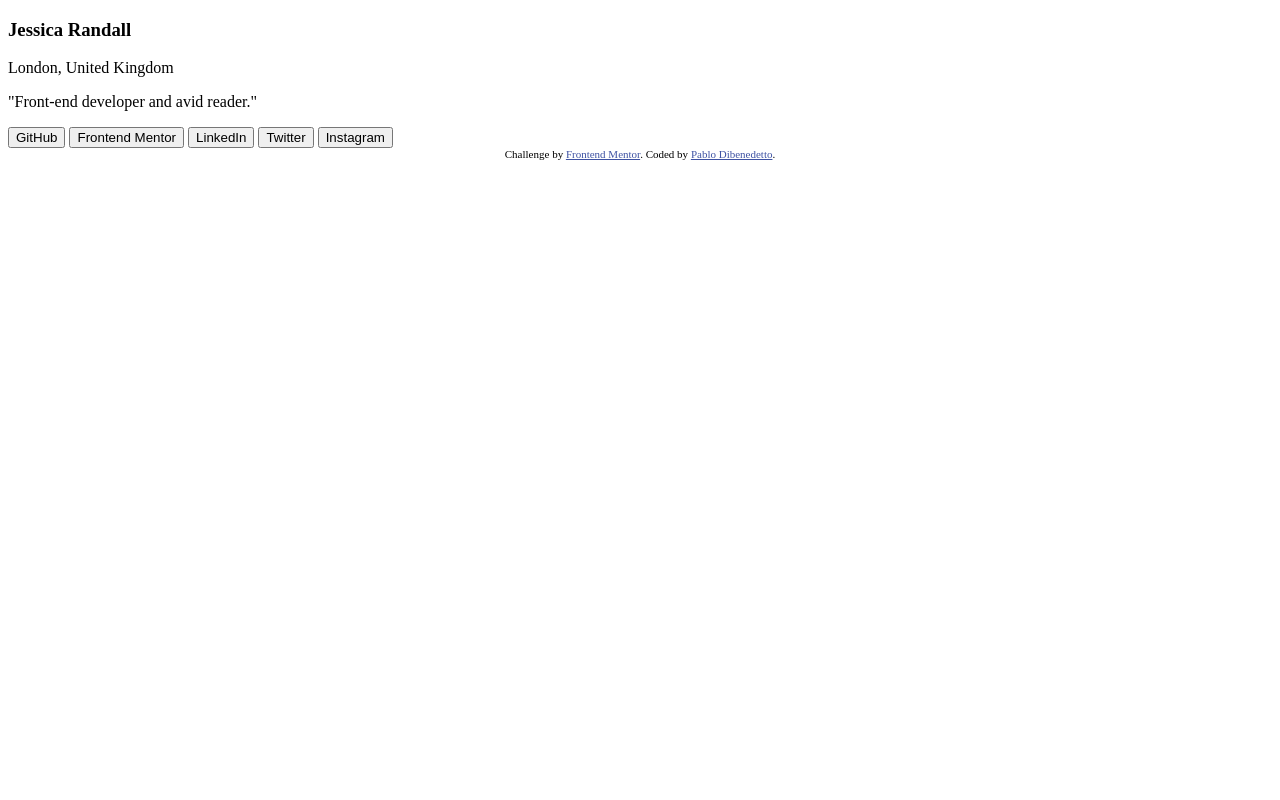
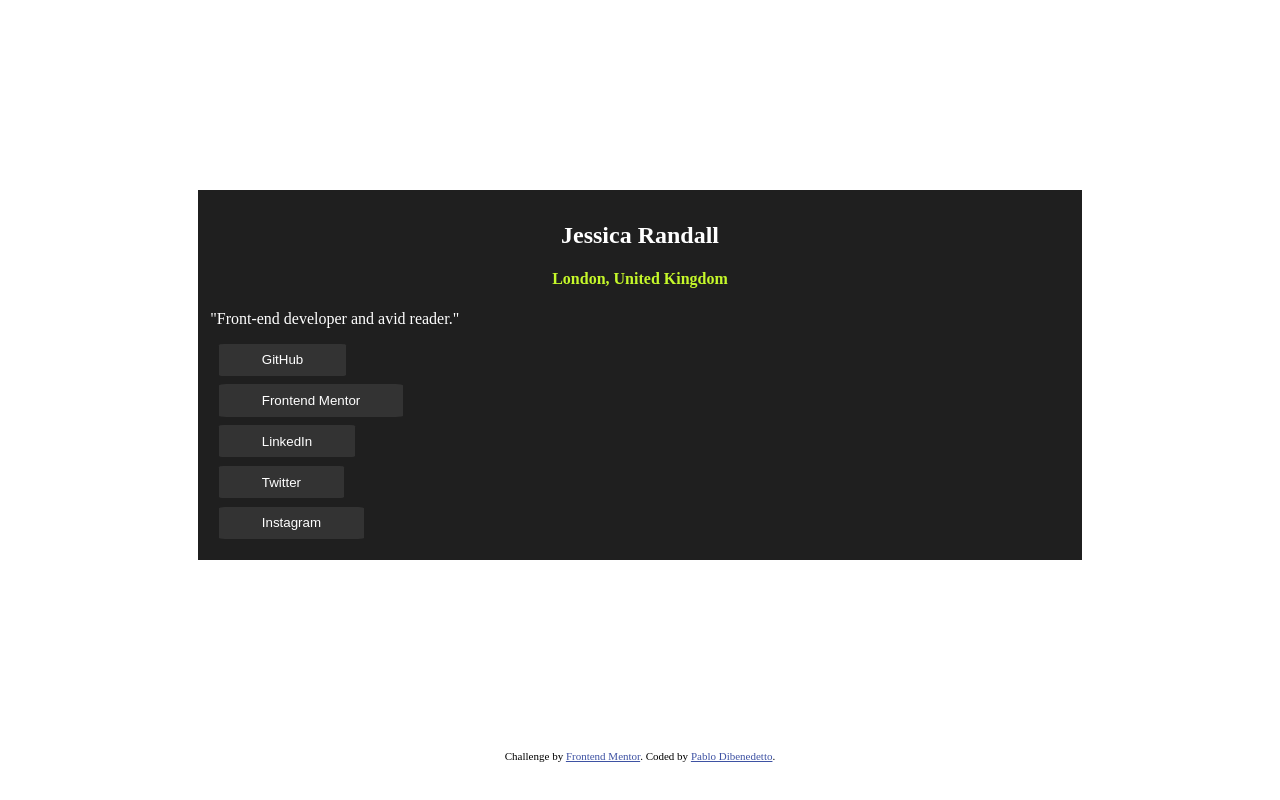
Before and after one commit to ariadna64/FrontEndMentor-SocialLinks, a plain HTML site: page index.html in a window 1280 px wide. Drawn offline with Linux system fonts and the light colour scheme.

Commit message:
made progress on the html and css

```diff
--- a/index.html
+++ b/index.html
@@ -5,7 +5,7 @@
   <meta name="viewport" content="width=device-width, initial-scale=1.0"> <!-- displays site properly based on user's device -->
 
   <link rel="icon" type="image/png" sizes="32x32" href="./assets/images/favicon-32x32.png">
-
+  <link rel="stylesheet" href="styles.css">
   <title>Frontend Mentor | Social links profile</title>
 
   <!-- Feel free to remove these styles or customise in your own stylesheet 👍 -->
@@ -16,9 +16,9 @@
 </head>
 <body>
 
-
-  <h3>Jessica Randall</h3>
-  <p>London, United Kingdom</p>
+ <div class="todo">
+    <h2>Jessica Randall</h2>
+    <h4>London, United Kingdom</h4>
     <p>"Front-end developer and avid reader."</p>
 
     <button>GitHub</button>
@@ -26,7 +26,7 @@
     <button>LinkedIn</button>
     <button>Twitter</button>
     <button>Instagram</button>
-
+ </div>
   <div class="attribution">
     Challenge by <a href="https://www.frontendmentor.io?ref=challenge" target="_blank">Frontend Mentor</a>.
     Coded by <a href="#">Pablo Dibenedetto</a>.
--- a/styles.css
+++ b/styles.css
@@ -0,0 +1,54 @@
+/*body {
+    background-color: hsl(0, 0%, 8%);
+}
+
+*/
+
+div.todo {
+   background-color: hsl(0, 0%, 12%);
+   border:0px;
+   padding-top: 1%;
+   padding-bottom: 1%;
+   padding-left: 1%;
+   padding-right: 1%;
+   margin: 15%;
+}
+
+
+h2 {
+    display: flex;
+    justify-content: center;
+    color: hsl(0, 0%, 100%);
+    font-weight: 700;
+}
+
+
+h4 {
+    display: flex;
+    justify-content: center;
+    color:hsl(75, 94%, 57%) ;
+}
+
+p {
+    color:hsl(0, 0%, 100%);
+}
+
+button {
+   display: flex;
+   border-radius: 4%;
+   padding-top: 1%;
+   padding-bottom: 1%;
+   padding-left: 5%;
+   padding-right: 5%;
+   margin: 1%;
+
+   color: hsl(0, 0%, 100%);
+   background-color: hsl(0, 0%, 20%);
+   border: 0;
+   font-weight:400;
+}
+
+button:hover {
+    color:hsl(0, 0%, 12%);
+    background-color: hsl(75, 94%, 57%);
+}
```
Lines whose indentation alone changed are shown as unchanged.
